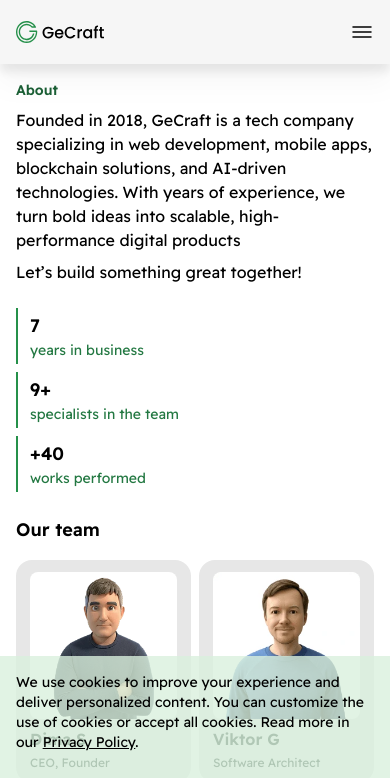
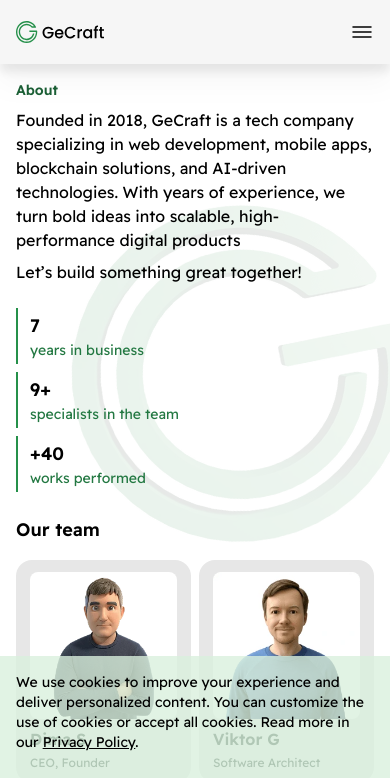
Before and after one commit to gecraft-com/gecraft-website, a React (Vite) app: page /about in a window 390 px wide. Shown: the top 778 px of the page. Built offline with nearby package versions, Linux system fonts and the light colour scheme.

Commit message:
Added letter "G"

```diff
--- a/src/Layout.jsx
+++ b/src/Layout.jsx
@@ -20,7 +20,7 @@ function Layout({ children }) {
   return (
     <div className="relative">
       <Header />
-      <main className="mx-auto max-w-[120.188rem] px-4 pb-6 pt-20 sm:px-8 xl:px-20 xl:pb-9 xl:pt-28 2xl:px-40 2xl:pb-11">
+      <main className="mx-auto max-w-[120.188rem] overflow-x-hidden px-4 pb-6 pt-20 sm:px-8 xl:px-20 xl:pb-9 xl:pt-28 2xl:px-40 2xl:pb-11">
         {children}
       </main>
       <Footer />
--- a/src/pages/AboutPage.jsx
+++ b/src/pages/AboutPage.jsx
@@ -3,11 +3,11 @@ import Team from '../components/Team'
 function AboutPage() {
   return (
     <>
-      <div className="gap-6 sm:flex sm:items-center xl:gap-20 2xl:gap-28">
+      <div className="relative sm:static sm:flex sm:items-center sm:gap-6 xl:gap-20 2xl:gap-28">
         <img
           src="/gecraft-logo.webp"
           alt="GeCraft logo"
-          className="hidden sm:block sm:h-60 sm:w-60 xl:h-80 xl:w-80 2xl:h-[31.25rem] 2xl:w-[31.25rem]"
+          className="absolute -right-12 top-28 -z-10 w-[22.98rem] -rotate-12 opacity-10 sm:static sm:right-auto sm:top-auto sm:h-60 sm:w-60 sm:rotate-0 sm:opacity-100 xl:h-80 xl:w-80 2xl:h-[31.25rem] 2xl:w-[31.25rem]"
         />
         <div>
           <h2 className="text-sm font-semibold text-primary-700 xl:text-xl 2xl:text-3xl">
```
